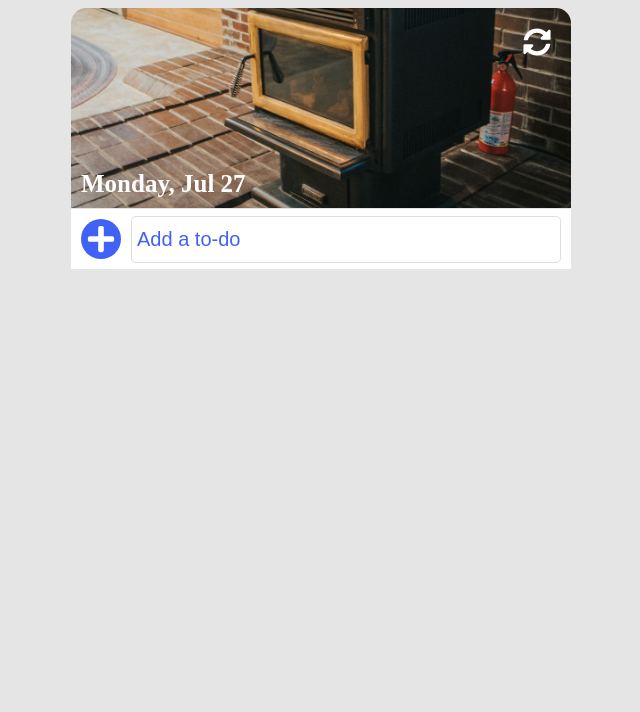
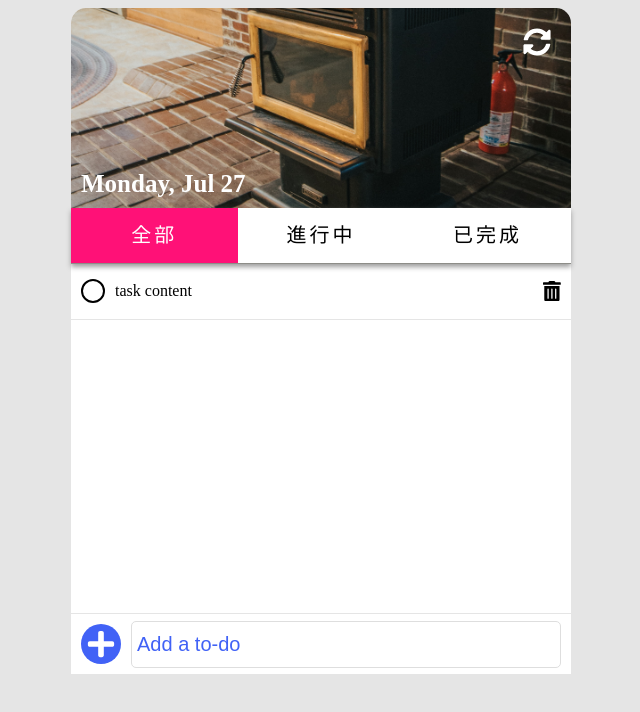
Before and after one commit to penghuachen/react-todolist, a React (Create React App) app: page / in a window 1280 px wide. Shown: the top 712 px of the page, without its empty margins (319-959 px from the left). Built offline with nearby package versions, Linux system fonts and the light colour scheme.

Commit message:
import TodoContent component

```diff
--- a/src/App.js
+++ b/src/App.js
@@ -4,6 +4,7 @@ import './App.scss';
 // components
 import AddTask from './components/AddTask';
 import Header from './components/Header';
+import TodoContent from './components/TodoContent';
 
 
 function App() {
@@ -11,6 +12,7 @@ function App() {
     <div className="app">
       <div className="container">
         <Header />
+        <TodoContent />
         <AddTask />
       </div>
     </div>
--- a/src/App.scss
+++ b/src/App.scss
@@ -9,10 +9,6 @@ svg {
   -moz-osx-font-smoothing: grayscale;
   color: #2c3e50;
 }
-body {
-  height: 100vh;
-  background: rgba(0, 0, 0, 0.1);
-}
 .container {
   margin: 0 auto;
   width: 500px;
```
